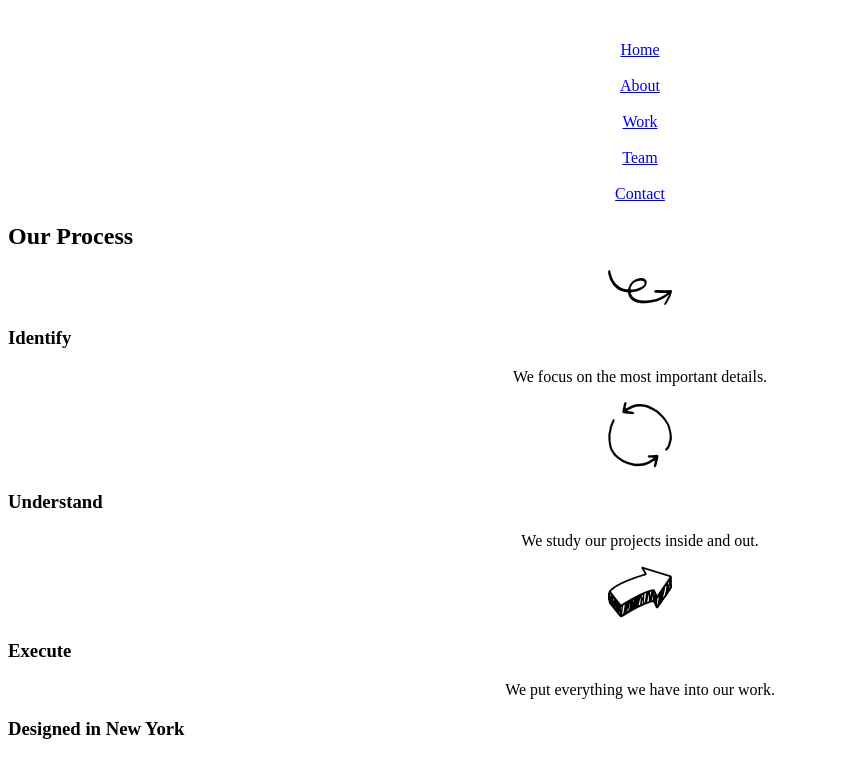
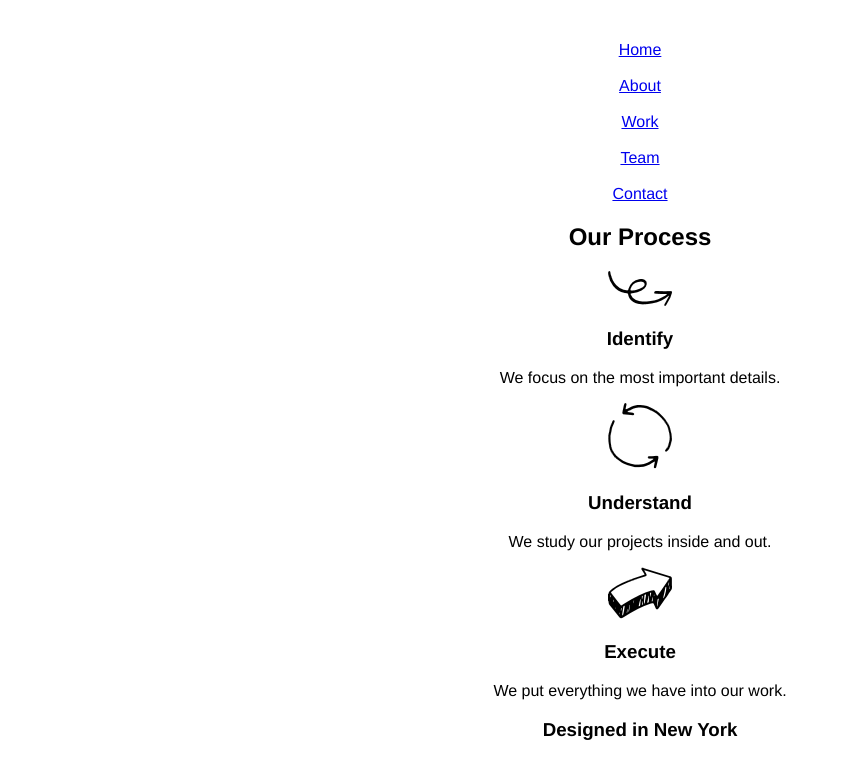
Before and after one commit to kelseyoemery/broadway, a plain HTML site: page index.html in a window 1280 px wide. Shown: the part 73-830 px from the top of the page, without its empty margins (0-841 px from the left). Drawn offline with Linux system fonts and the light colour scheme.

Commit message:
started css html styles

```diff
--- a/index.html
+++ b/index.html
@@ -3,6 +3,7 @@
   <head>
     <meta charset="utf-8">
     <title>Broadway Design</title>
+    <link rel="stylesheet" href="./resources/css/style.css">
   </head>
   <body>
     <!-- header and menu -->
--- a/resources/css/style.css
+++ b/resources/css/style.css
@@ -0,0 +1,4 @@
+html {
+  font-family: Helvetica;
+  text-align: center;
+}
```
